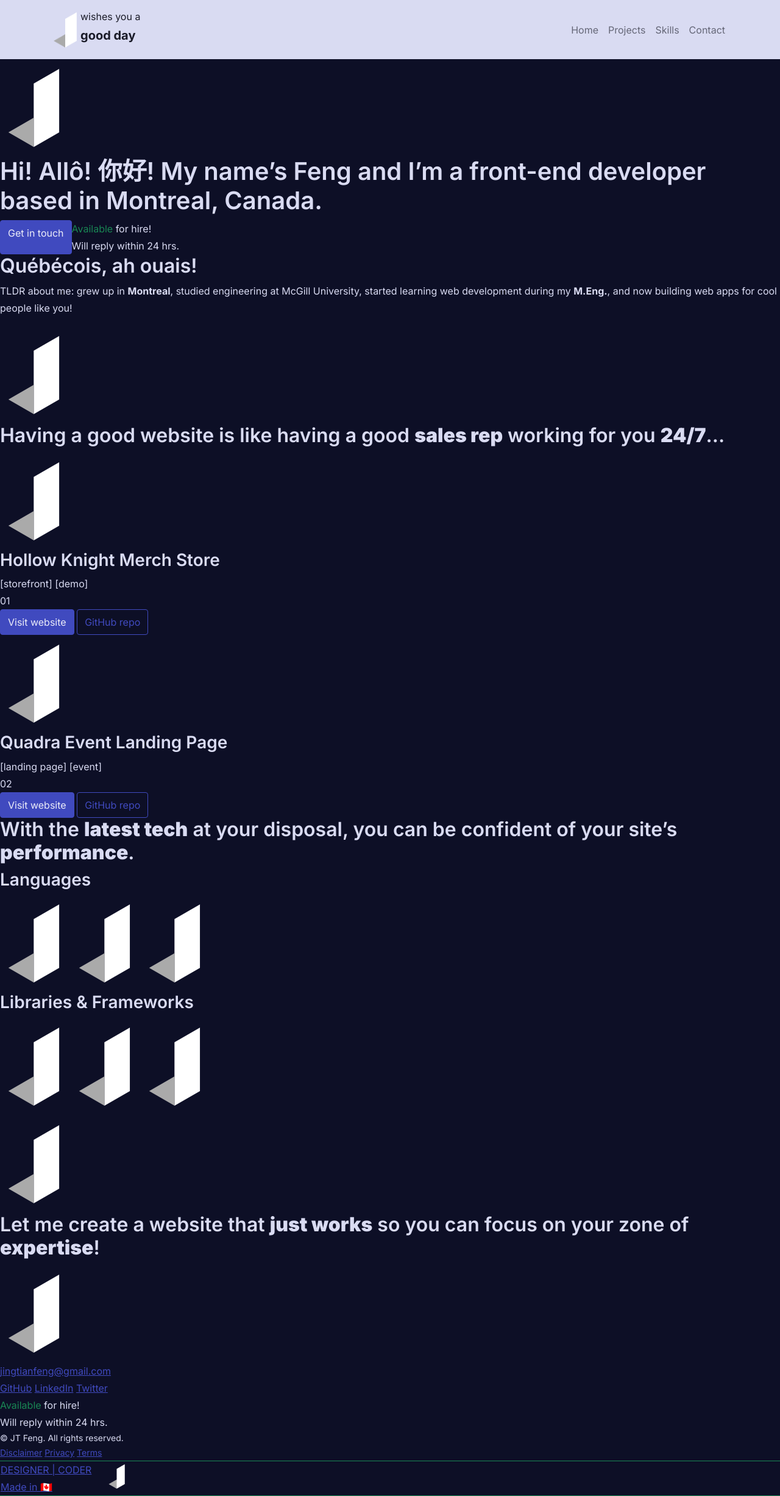
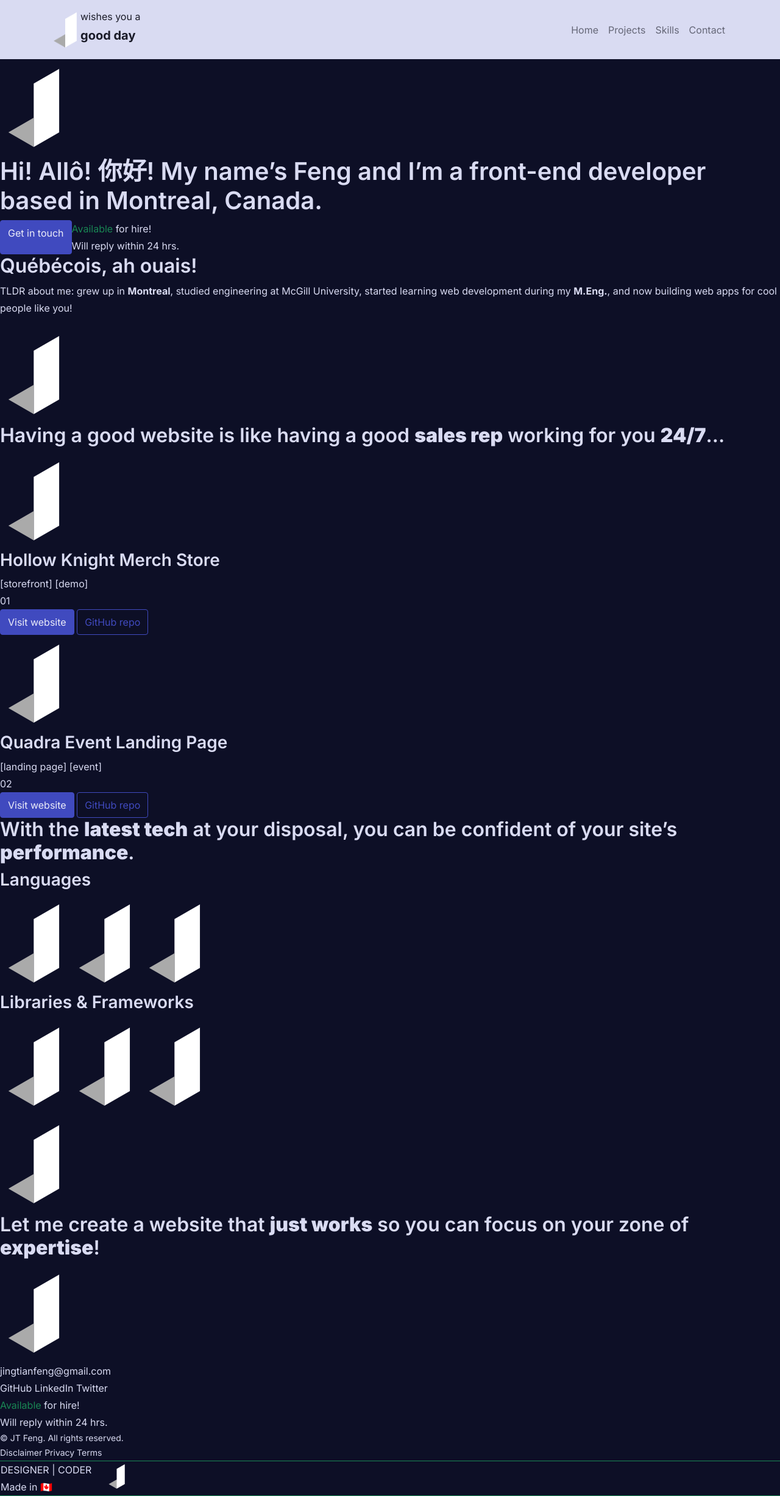
Before and after one commit to jingtianfeng/jtfeng-personal-1, a Jekyll site: the page built from index.html, in a window 1280 px wide. Shown: the whole page at 61% size. Built offline with Jekyll 4.4.1, drawn with Linux system fonts in a browser that asks for light colours.

Commit message:
Update styles: links

```diff
--- a/assets/css/styles.scss
+++ b/assets/css/styles.scss
@@ -42,6 +42,8 @@ $black: shade-color($gray, 90%);
 $primary: $gray-500;
 $body-bg: $gray-900;
 $body-color: $gray-100;
+$link-color: $body-color;
+$link-decoration: none;
 // ---------------------------------------------------------------------------------
 $letter-spacings: (
         1: 0.01em,
```
